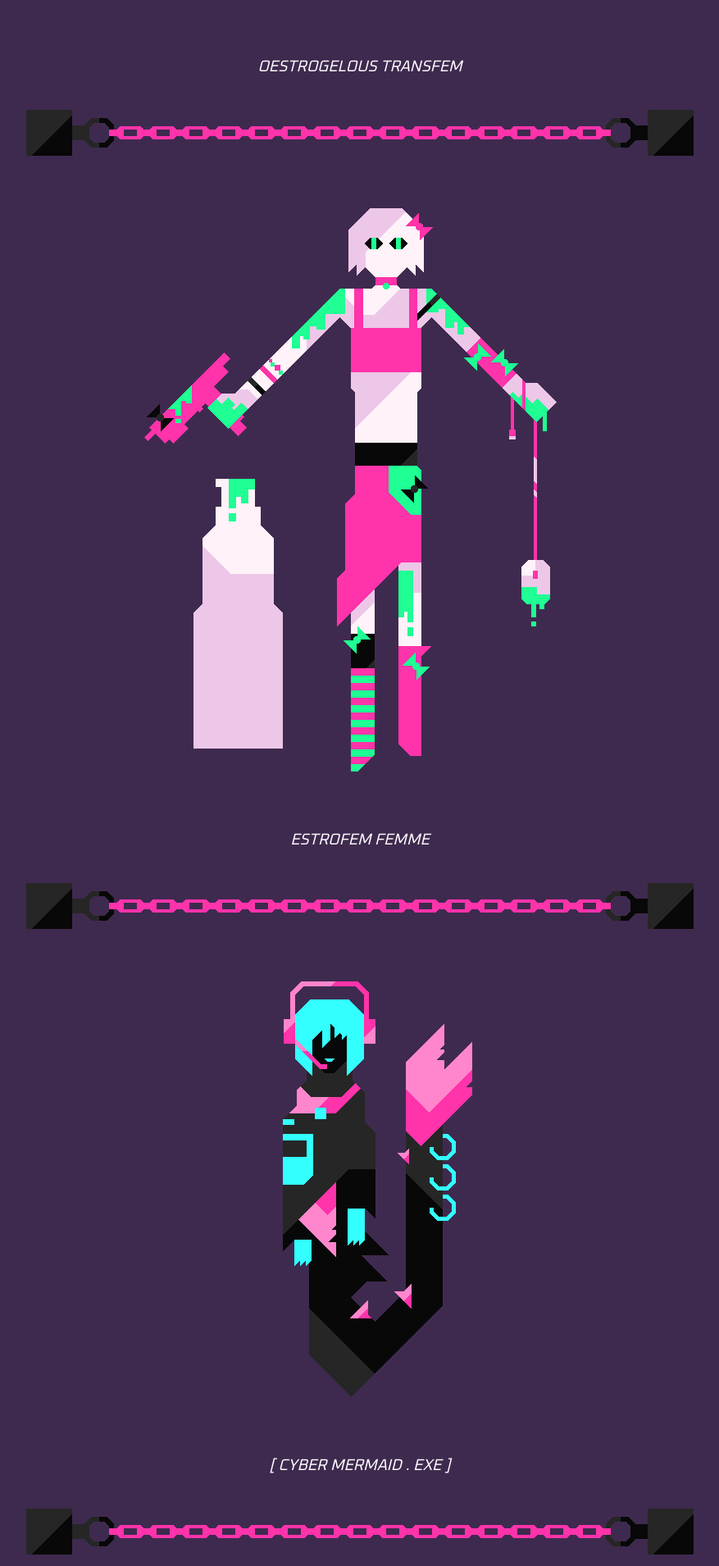
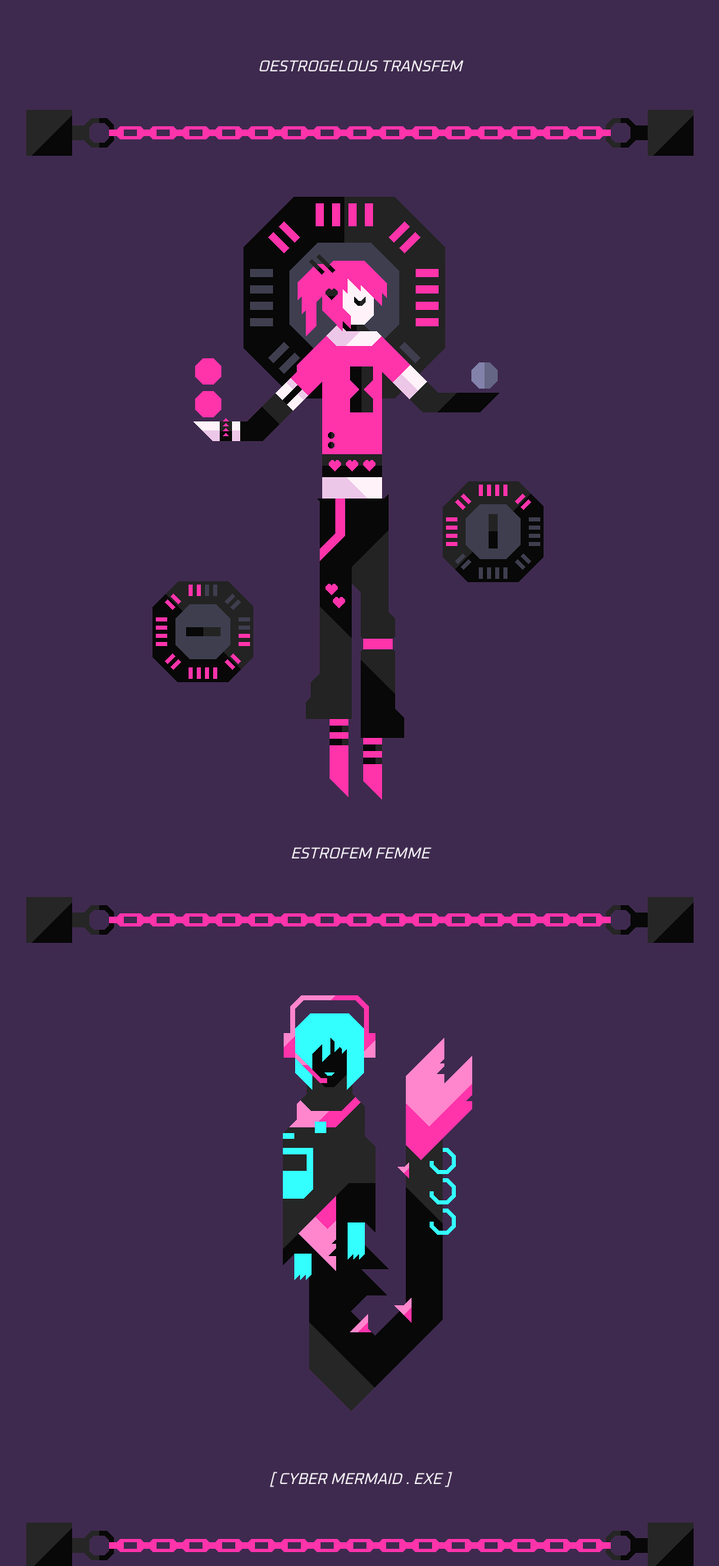
Before and after one commit to V3663L/v3663l.github.io, a Jekyll site: the page built from art/index.html, in a window 1280 px wide. Shown: the part 3567-5477 px from the top of the page at 82% size, without its empty margins (201-1078 px from the left). Built offline with Jekyll 4.4.1, drawn with Linux system fonts in a browser that asks for light colours.

Commit message:
Update index.html

```diff
--- a/art/index.html
+++ b/art/index.html
@@ -20,7 +20,7 @@
 
 	<img src="https://github.com/V3663L/v3663l.github.io/blob/main/art/art%20files/DIVIDER.png?raw=true" alt="" class="center-universal">
 
-	<a href="https://github.com/V3663L/v3663l.github.io/blob/main/art/art%20files/ESTROFEM%20FEMME.png?raw=true" target="_blank"><img src="https://github.com/V3663L/v3663l.github.io/blob/main/art/art%20files/OESTROGELOUS%20TRANSFEM.png?raw=true" alt="" class="center-universal"></a>
+	<a href="https://github.com/V3663L/v3663l.github.io/blob/main/art/art%20files/ESTROFEM%20FEMME.png?raw=true" target="_blank"><img src="https://github.com/V3663L/v3663l.github.io/blob/main/art/art%20files/ESTROFEM%20FEMME.png?raw=true" alt="" class="center-universal"></a>
 
 	<poem><p><i>ESTROFEM FEMME</i></p></poem>
 
```
